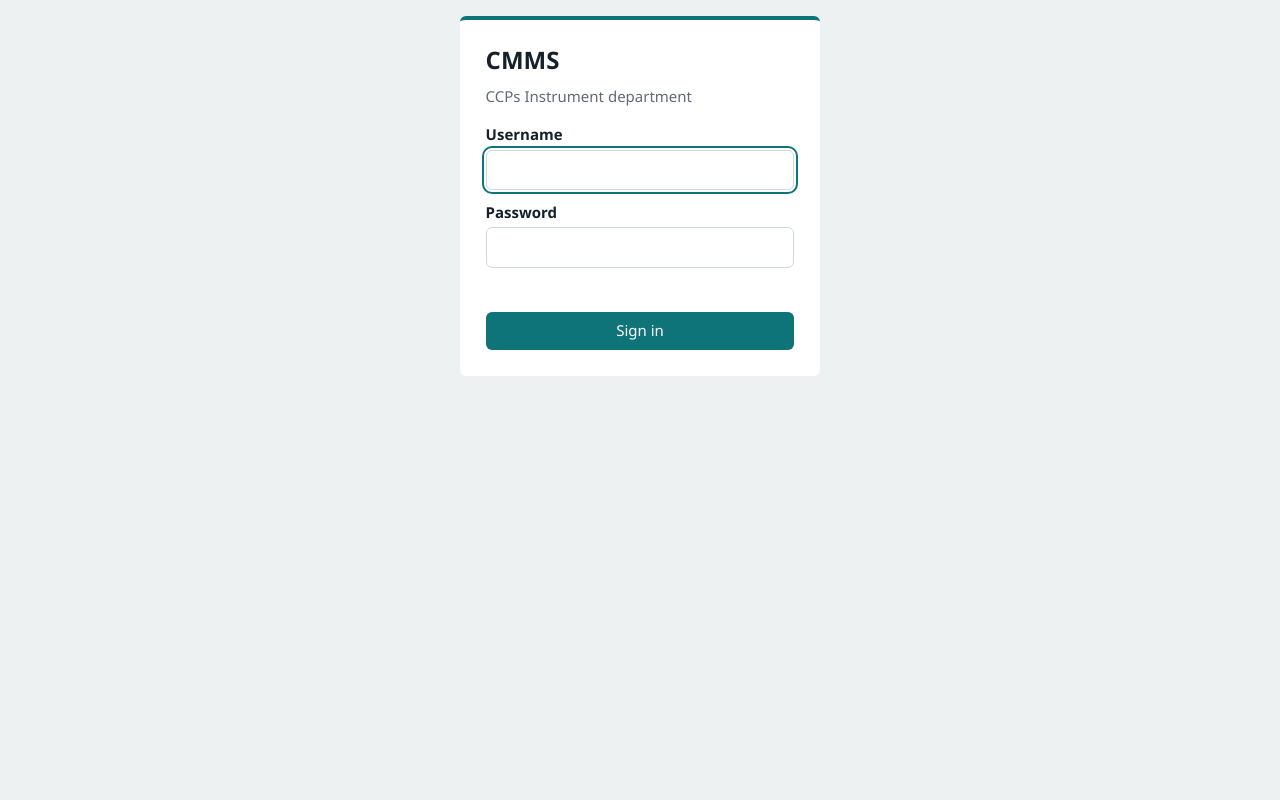
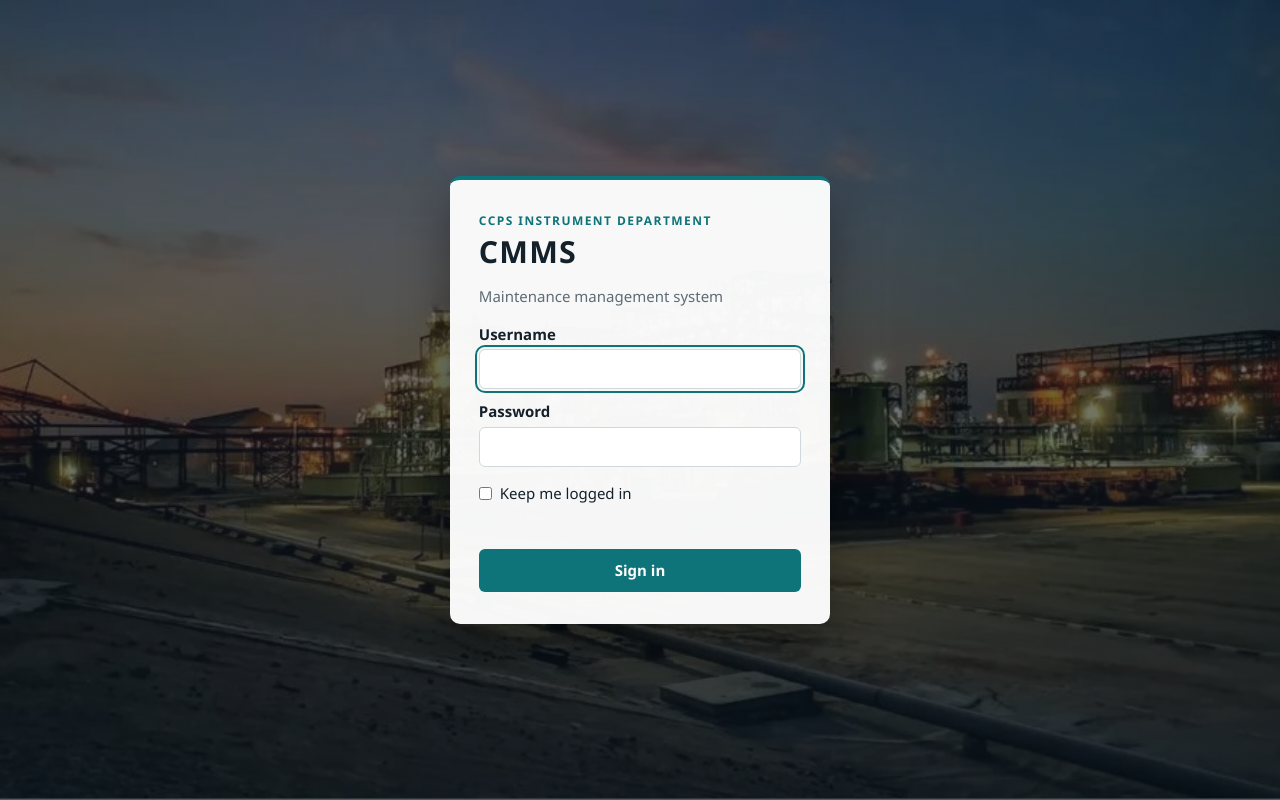
Before and after one commit to AbdalmalekSlman/CCPs-INST, a plain HTML site: page static/index.html in a window 1280 px wide. Drawn offline with Linux system fonts and the light colour scheme; no server answers.

Commit message:
Add files via upload

```diff
--- a/static/core.js
+++ b/static/core.js
@@ -51,12 +51,15 @@ function showLogin() {
   const msg = h("p", { class: "err", role: "alert" });
   const u = h("input", { id: "u", autocomplete: "username", autocapitalize: "none", required: true });
   const p = h("input", { id: "p", type: "password", autocomplete: "current-password", required: true });
+  const keep = h("input", { id: "keep", type: "checkbox" });
   const f = h("form", { onsubmit: async e => {
     e.preventDefault(); msg.textContent = "";
-    try { App.user = (await api("POST", "/api/login", { username: u.value, password: p.value })).user; start(); }
+    try { App.user = (await api("POST", "/api/login", { username: u.value, password: p.value, remember: keep.checked })).user; start(); }
     catch (x) { msg.textContent = x.message; }
-  } }, h("h1", {}, "CMMS"), h("p", { class: "sub" }, "CCPs Instrument department"),
+  } }, h("p", { class: "brand" }, "CCPs Instrument department"), h("h1", {}, "CMMS"),
+    h("p", { class: "sub" }, "Maintenance management system"),
     h("label", { for: "u" }, "Username"), u, h("label", { for: "p" }, "Password"), p,
+    h("label", { class: "keep", for: "keep" }, keep, "Keep me logged in"),
     msg, h("button", { class: "btn" }, "Sign in"));
   $("#app").replaceChildren(h("div", { class: "login" }, f));
   u.focus();
--- a/static/style.css
+++ b/static/style.css
@@ -17,10 +17,14 @@ input,select,textarea{width:100%;padding:.55em .7em;border:1px solid var(--line)
 .err{color:var(--bad);min-height:1.3em;margin:.6em 0 0}
 
 /* login */
-.login{min-height:100%;display:grid;place-items:center;padding:1rem}
-.login form{width:100%;max-width:360px;background:var(--card);padding:1.6rem;border-radius:var(--r);border-top:4px solid var(--sig)}
+.login{min-height:100vh;display:grid;place-items:center;padding:1rem;background:linear-gradient(rgba(10,22,32,.45),rgba(10,22,32,.7)),url(/static/login-bg.jpg) center/cover no-repeat fixed}
+.login form{width:100%;max-width:380px;background:rgba(255,255,255,.96);padding:2rem 1.8rem;border-radius:10px;border-top:4px solid var(--sig);box-shadow:0 20px 50px rgba(0,0,0,.4)}
+.login .brand{margin:0 0 .3rem;color:var(--sig);font-size:.75rem;font-weight:600;letter-spacing:.12em;text-transform:uppercase}
+.login h1{font-size:1.9rem;letter-spacing:.04em}
 .login .sub{color:var(--mute);margin:0 0 1rem}
-.login .btn{width:100%;margin-top:1rem}
+.login .keep{display:flex;align-items:center;gap:.5rem;font-weight:400;margin:1rem 0 0;cursor:pointer}
+.login .keep input{width:auto;margin:0}
+.login .btn{width:100%;margin-top:1rem;padding:.7em 1em;font-weight:600}
 
 /* shell */
 .shell{display:grid;grid-template-columns:230px 1fr;min-height:100vh}
```
Also changed, not shown: static/login-bg.jpg (added).
